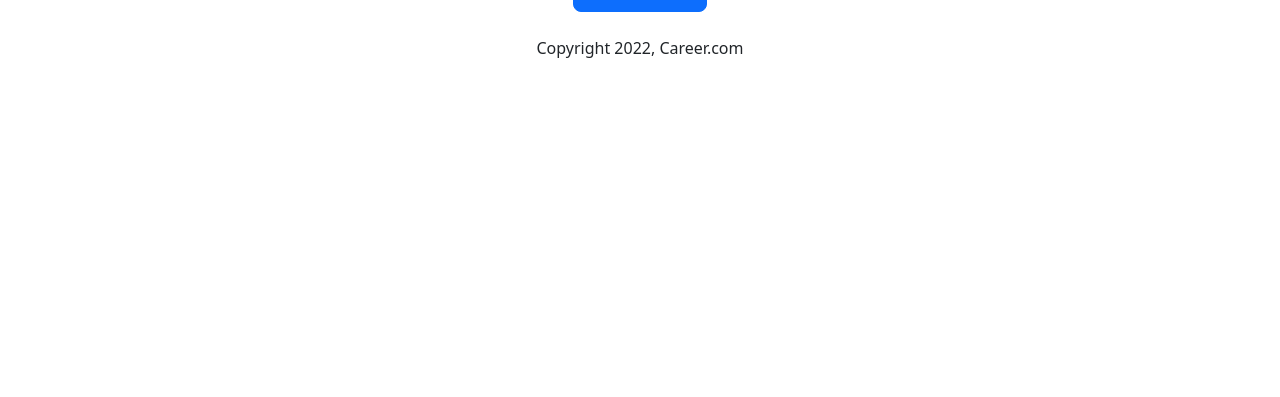
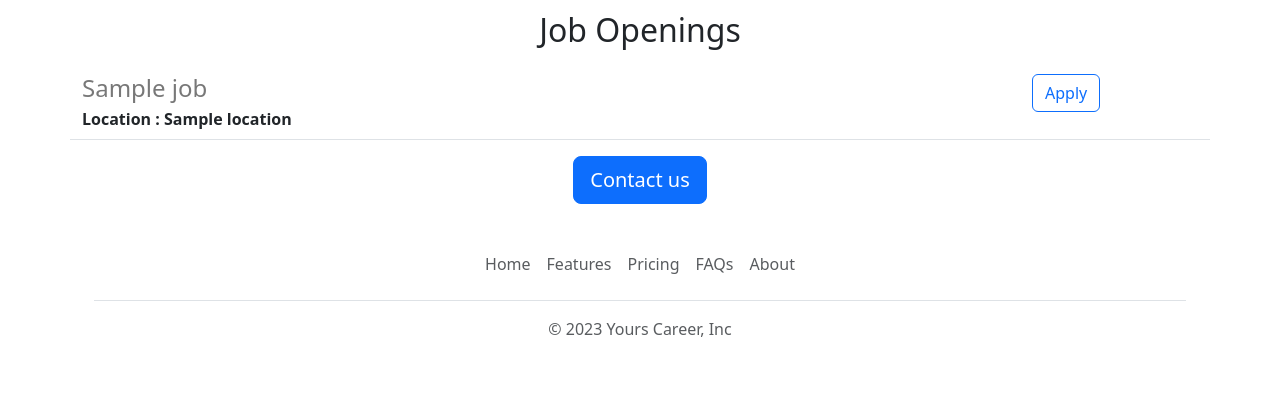
Before and after one commit to Abhijeet8473/yours-career-website-v2, a Flask app: template templates/home.html in a window 1280 px wide. Shown: the part 827-1224 px from the top of the page. Before the commit the page ends 885 px from the top, so only its background shows below. Run offline with Flask 3, Linux system fonts and the light colour scheme; the template is opened without the code that fills it: most values are stand-ins (such as "Sample title", 1, 10 or a date in 2020).

Commit message:
functional site work done (footer remaining)

```diff
--- /dev/null
+++ b/templates/footer.html
@@ -0,0 +1,12 @@
+<div class="container">
+    <footer class="py-3 my-4">
+        <ul class="nav justify-content-center border-bottom pb-3 mb-3">
+            <li class="nav-item"><a href="home.html" class="nav-link px-2 text-body-secondary">Home</a></li>
+            <li class="nav-item"><a href="#" class="nav-link px-2 text-body-secondary">Features</a></li>
+            <li class="nav-item"><a href="#" class="nav-link px-2 text-body-secondary">Pricing</a></li>
+            <li class="nav-item"><a href="#" class="nav-link px-2 text-body-secondary">FAQs</a></li>
+            <li class="nav-item"><a href="#" class="nav-link px-2 text-body-secondary">About</a></li>
+        </ul>
+        <p class="text-center text-body-secondary">&copy; 2023 Yours Career, Inc</p>
+    </footer>
+</div>
--- a/templates/home.html
+++ b/templates/home.html
@@ -8,6 +8,7 @@
         #banner {
             height: 360px;
             width: 100%;
+            margin-bottom: 16px;
         }
     </style>
     <meta name="viewport" content="width=device-width, initial-scale=1">
@@ -15,12 +16,19 @@
 </head>
 
 <body>
+    {% include 'nav.html' %}
     <div class="container">
-        <h1 class="text-center mt-2 mb-4">{{company_name}}.com</h1>
         <img class="img-fluid" id="banner" src=" ../static/banner.jpeg.jpg ">
-        <h2 class="text-center mt-2 mb-4">About Career.com</h2>
-        <p class="lead">Lorem ipsum dolor sit amet, consectetur adipiscing elit, sed do eiusmod tempor incididunt ut labore et dolore magna aliqua. Ut enim ad minim veniam, quis nostrud exercitation ullamco laboris nisi ut aliquip ex ea commodo consequat. Duis aute irure
-            dolor in reprehenderit in voluptate velit esse cillum dolore eu fugiat nulla pariatur. Excepteur sint occaecat cupidatat non proident, sunt in culpa qui officia deserunt mollit anim id est laborum.</p>
+        <h2 class="text-center mt-2 mb-4">Career.com</h2>
+        <div class="row" style="margin-bottom: 16px;">
+            <div class="col-md-7">
+                <p class="lead">Lorem ipsum dolor sit amet, consectetur adipiscing elit, sed do eiusmod tempor incididunt ut labore et dolore magna aliqua. Ut enim ad minim veniam, quis nostrud exercitation ullamco laboris nisi ut aliquip ex ea commodo consequat. Duis
+                    aute irure dolor in reprehenderit in voluptate velit esse cillum dolore eu fugiat nulla pariatur. Excepteur sint occaecat cupidatat non proident, sunt in culpa qui officia deserunt mollit anim id est laborum.</p>
+            </div>
+            <div class="d-none d-md-block col-md-4">
+                <img src="/static/people.jpeg.jpg" style="height: 320px; border-radius: 4px;">
+            </div>
+        </div>
         <h2 class="text-center mt-2 mb-4">Job Openings</h2>
         <div>
             <!-- templating syntax provided by flask  -->
@@ -28,8 +36,8 @@
             {% for job in jobs %} {% include 'jobitem.html' %} {% endfor %}
         </div>
         <div class="text-center">
-            <button class="btn btn-primary btn-lg">Contact us</button>
-            <p class="mt-4">Copyright 2022, Career.com</p>
+            <a href="mailto:hello@yourscareer.org?subject=Questions%20about%20Job%20Openings%20&body=My%20name%20%3A%20%3Cyour%20name%20%3E%0A%0AMy%20question%20%3A%20%3Cquestion%20here%3E%0A" class="btn btn-primary btn-lg">Contact us</a> {% include 'footer.html'
+            %}
         </div>
     </div>
 </body>
--- a/templates/jobitem.html
+++ b/templates/jobitem.html
@@ -11,6 +11,6 @@
         {% endif %}
     </div>
     <div class="col-2">
-        <button type="button" class="btn btn-outline-primary">Apply</button>
+        <a href="mailto:hello@yourscareer.org?subject=Application%20for%20{{job['title']}}&body=My%20name%20%3A%20%3Cyour%20name%20%3E%0A%0AMy%20resume%20link%20%3A%20%3Cresume%20link%3E%0A%0AMy%20linkedIn%20link%20%3A%20%3Clinkedin%20link%3E" type="button" class="btn btn-outline-primary">Apply</a>
     </div>
 </div>
--- /dev/null
+++ b/templates/nav.html
@@ -0,0 +1,8 @@
+<nav class="navbar bg-body-tertiary shadow-sm fixed-top bg-white">
+    <div class="container-fluid">
+        <a class="navbar-brand" href="#">
+            <img src="https://getbootstrap.com/docs/5.3/assets/brand/bootstrap-logo.svg" alt="Logo" width="30" height="24" class="d-inline-block align-text-top"> Career.com
+        </a>
+    </div>
+</nav>
+<div style="height: 56px;"></div>
```
Also changed, not shown: static/Career.jpeg (added), static/logo.jpeg (added), 1 other file.
